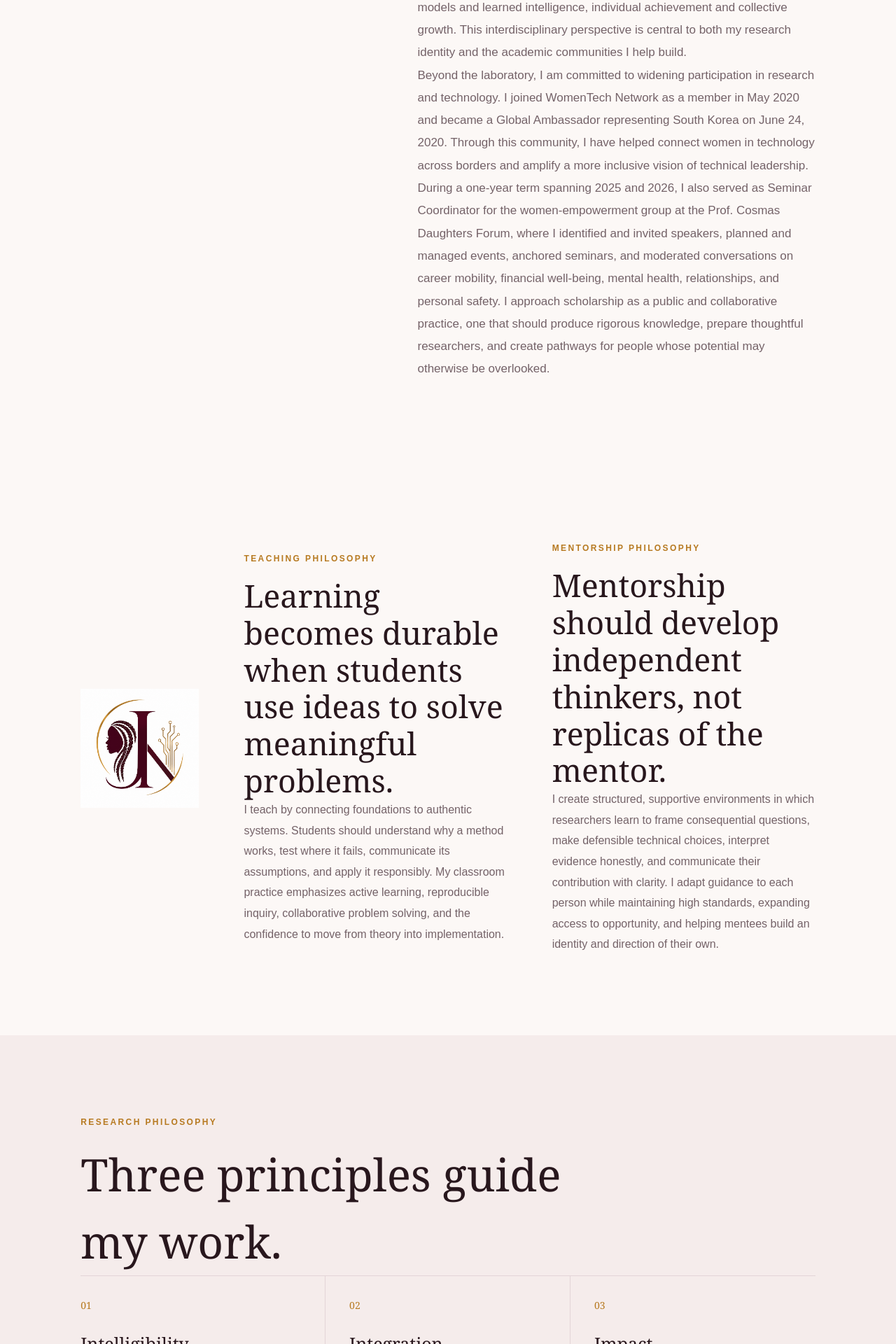
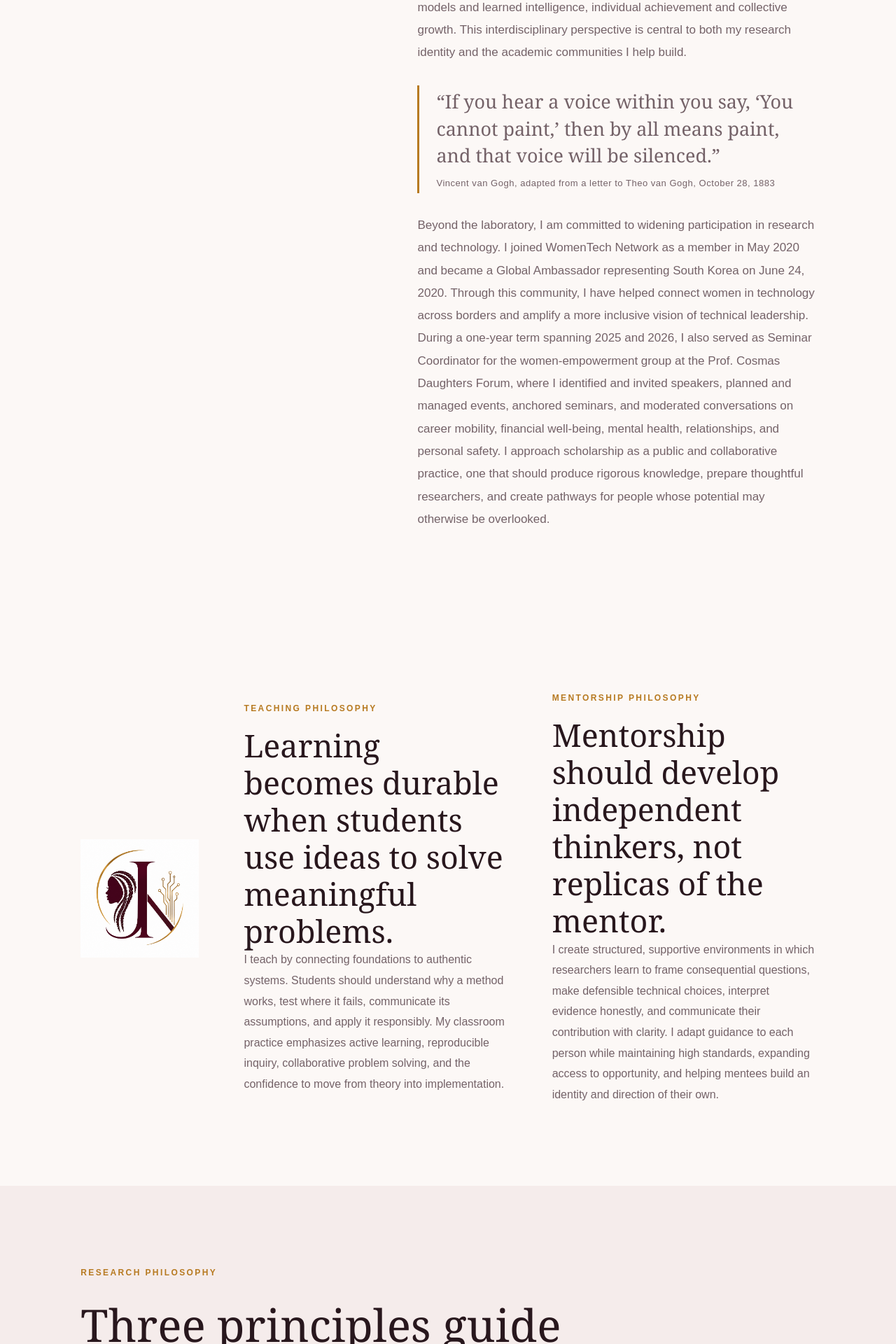
Before and after one commit to Judith989/judith-website-2026, a Next.js app: page /about in a window 1280 px wide. Shown: the part 1600-3520 px from the top of the page at 70% size. Built offline with nearby package versions, Linux system fonts and the light colour scheme; no server answers.

Commit message:
Add personal guiding quotations

```diff
--- a/app/about/page.tsx
+++ b/app/about/page.tsx
@@ -19,6 +19,10 @@ export default function AboutPage() {
           <p>My academic path began in petroleum engineering at the Federal University of Technology, Owerri, where I developed a practical understanding of complex physical systems. In South Korea, I moved into communications engineering and machine learning, completing an MSc focused on deep learning for wireless systems. In January 2022, I joined the ICT Convergence Research Center for post-master&apos;s research on the metaverse before pursuing a PhD centered on BatteryMetrix, a predictive, explainable, and secure digital twin framework for electric vehicle batteries.</p>
           <p>My research now connects trustworthy AI, computer vision, simulation, sensing, and visualization across transportation, energy, agriculture, and smart infrastructure. I am especially interested in systems that must operate under uncertainty and still provide evidence people can understand and use.</p>
           <p>Across each stage of this journey, I have been drawn to work that crosses boundaries: engineering and computing, theory and deployment, physical models and learned intelligence, individual achievement and collective growth. This interdisciplinary perspective is central to both my research identity and the academic communities I help build.</p>
+          <blockquote className="personal-maxim">
+            <p>&ldquo;If you hear a voice within you say, &lsquo;You cannot paint,&rsquo; then by all means paint, and that voice will be silenced.&rdquo;</p>
+            <cite>Vincent van Gogh, adapted from a letter to Theo van Gogh, October 28, 1883</cite>
+          </blockquote>
           <p>Beyond the laboratory, I am committed to widening participation in research and technology. I joined WomenTech Network as a member in May 2020 and became a Global Ambassador representing South Korea on June 24, 2020. Through this community, I have helped connect women in technology across borders and amplify a more inclusive vision of technical leadership. During a one-year term spanning 2025 and 2026, I also served as Seminar Coordinator for the women-empowerment group at the Prof. Cosmas Daughters Forum, where I identified and invited speakers, planned and managed events, anchored seminars, and moderated conversations on career mobility, financial well-being, mental health, relationships, and personal safety. I approach scholarship as a public and collaborative practice, one that should produce rigorous knowledge, prepare thoughtful researchers, and create pathways for people whose potential may otherwise be overlooked.</p>
         </div>
       </section>
@@ -36,7 +40,7 @@ export default function AboutPage() {
         </div>
       </section>
       <section className="page-section philosophy">
-        <div><p className="kicker">Research philosophy</p><h2>Three principles guide my work.</h2></div>
+        <div><p className="kicker">Research philosophy</p><h2>Three principles guide my work.</h2><blockquote className="personal-maxim philosophy-maxim"><p>&ldquo;Spectacular achievement is always preceded by unspectacular preparation.&rdquo;</p><cite>Robert H. Schuller</cite></blockquote></div>
         <div className="principles">
           <article><span>01</span><h3>Intelligibility</h3><p>AI systems should communicate the evidence, uncertainty, and limitations behind their outputs.</p></article>
           <article><span>02</span><h3>Integration</h3><p>Models, sensors, simulations, and human expertise should work as a coherent system.</p></article>
--- a/app/globals.css
+++ b/app/globals.css
@@ -255,6 +255,10 @@ footer p { margin: 0; }
 .philosophy-logo img { object-fit: contain; }
 .education-values h2 { font-family: Georgia, serif; font-size: clamp(30px, 3.5vw, 45px); font-weight: 500; line-height: 1.18; }
 .education-values > div > p:last-child { color: var(--muted); font-size: 16px; line-height: 1.85; }
+.personal-maxim { border-left: 3px solid var(--gold); margin: 30px 0; padding: 4px 0 4px 24px; }
+.personal-maxim p { color: var(--maroon); font-family: Georgia, serif; font-size: clamp(21px, 2.1vw, 29px); line-height: 1.45; margin: 0 0 10px; }
+.personal-maxim cite { color: var(--muted); display: block; font-size: 13px; font-style: normal; letter-spacing: .04em; line-height: 1.5; }
+.philosophy-maxim { margin-top: 34px; max-width: 650px; }
 .theme-grid { display: grid; grid-template-columns: 1fr 1fr; }
 .theme-grid article { border: 1px solid var(--line); margin: -1px 0 0 -1px; padding: 38px; }
 .theme-grid article > span { color: var(--gold); font-family: Georgia, serif; }
```
